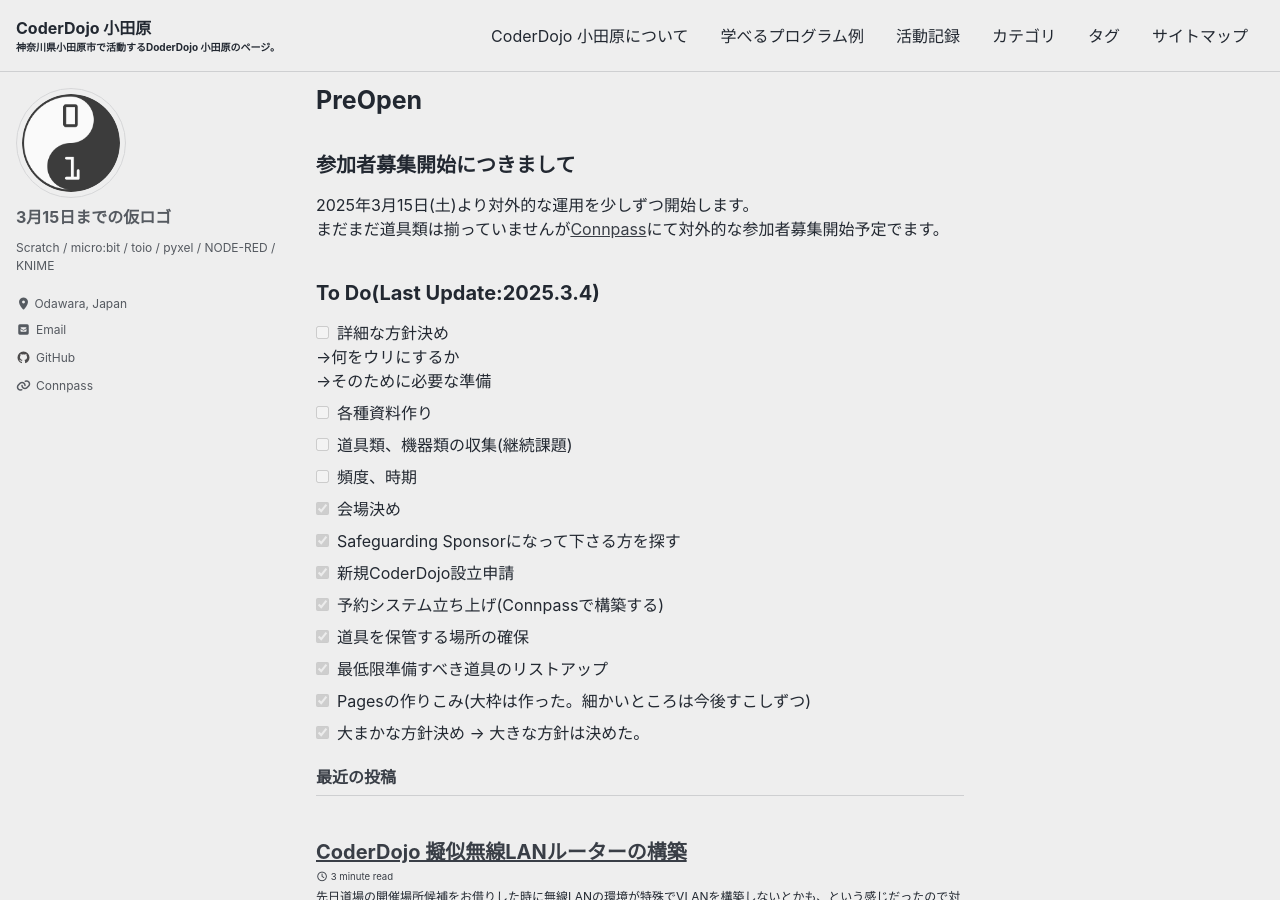
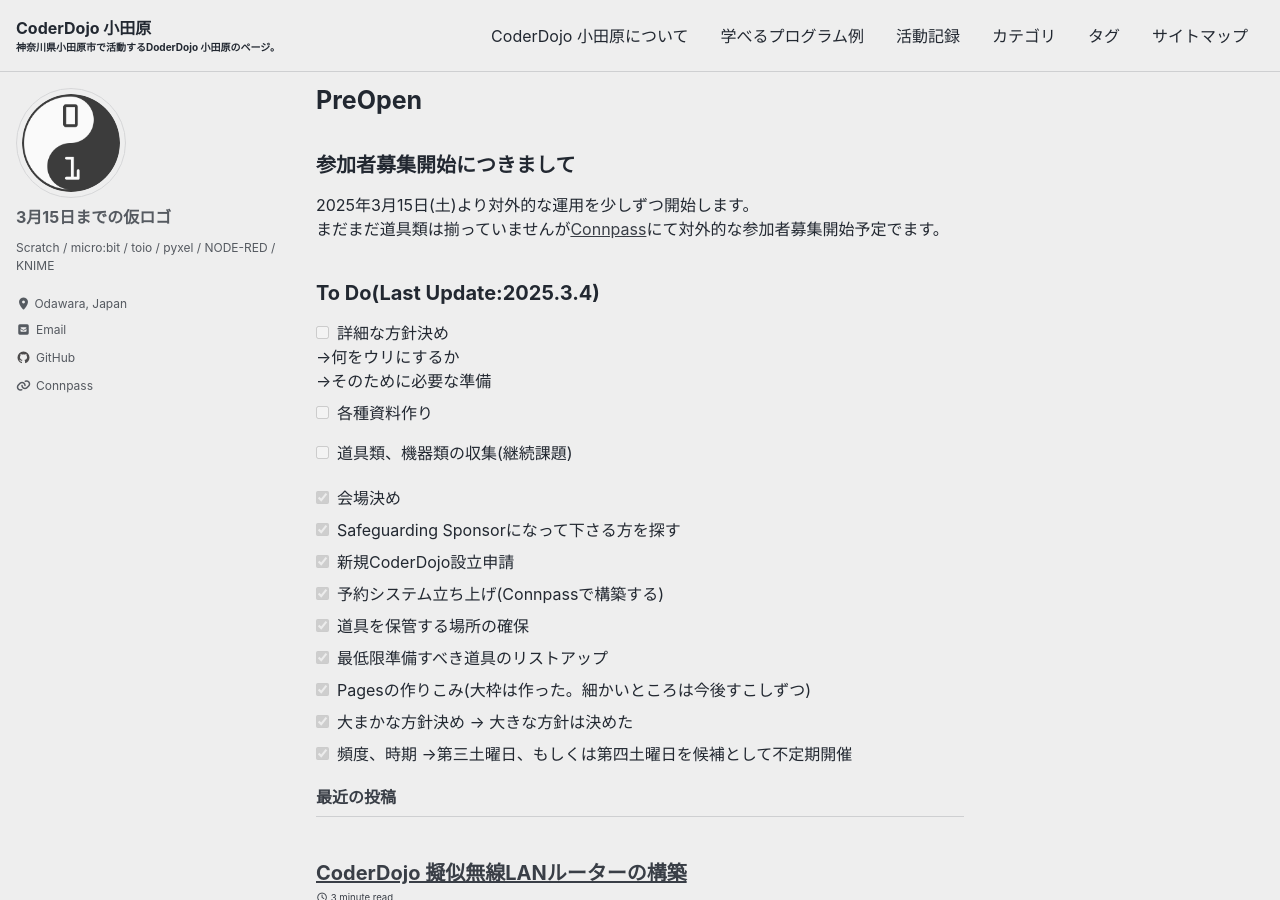
Before and after one commit to CoderDojo-Odawara/coderdojo-odawara.github.io, a Jekyll site: the page built from index.md, in a window 1280 px wide and 900 px high. Built offline with Jekyll 4.4.1, drawn with Linux system fonts in a browser that asks for light colours; cached includes are drawn as plain includes; a script that is not in the unit is left out; the list of posts is cut into pages by our own code.

Commit message:
Update index.md

```diff
--- a/index.md
+++ b/index.md
@@ -22,4 +22,5 @@
 - [X] 道具を保管する場所の確保
 - [X] 最低限準備すべき道具のリストアップ
 - [X] Pagesの作りこみ(大枠は作った。細かいところは今後すこしずつ)
-- [X] 大まかな方針決め -> 大きな方針は決めた。
+- [X] 大まかな方針決め -> 大きな方針は決めた
+- [X] 頻度、時期 ->第三土曜日、もしくは第四土曜日を候補として不定期開催
```
Also changed, not shown: other parts of index.md (+1 -1 lines).
